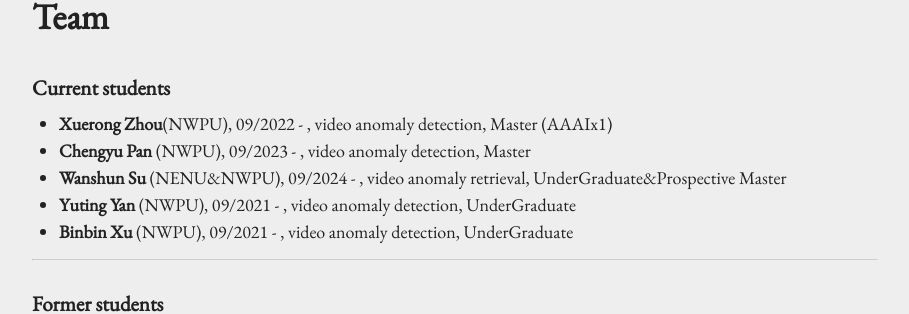
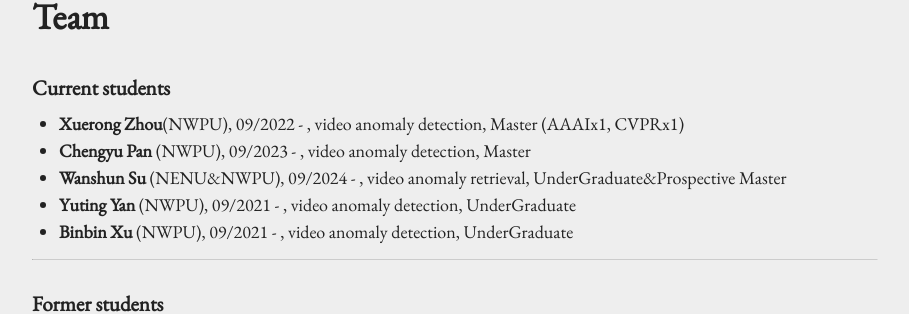
Before and after one commit to Roc-Ng/Roc-Ng.github.io, a Jekyll site: the page built from team.md, in a window 1280 px wide. Shown: the part 115-429 px from the top of the page, without its empty margins (185-1094 px from the left). Built offline with Jekyll 4.4.1, drawn with Linux system fonts in a browser that asks for light colours.

Commit message:
Update team.md

```diff
--- a/team.md
+++ b/team.md
@@ -5,7 +5,7 @@
 ---
 
 ### Current students
-+ **Xuerong Zhou**(NWPU), 09/2022 - , video anomaly detection, Master (AAAIx1)
++ **Xuerong Zhou**(NWPU), 09/2022 - , video anomaly detection, Master (AAAIx1, CVPRx1)
 + **Chengyu Pan** (NWPU), 09/2023 - , video anomaly detection, Master
 + **Wanshun Su**  (NENU&NWPU), 09/2024 - , video anomaly retrieval, UnderGraduate&Prospective Master
 + **Yuting Yan**  (NWPU), 09/2021 - , video anomaly detection, UnderGraduate
```
